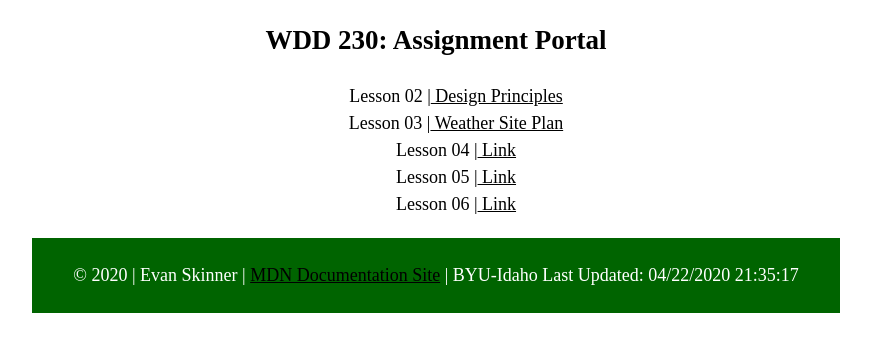
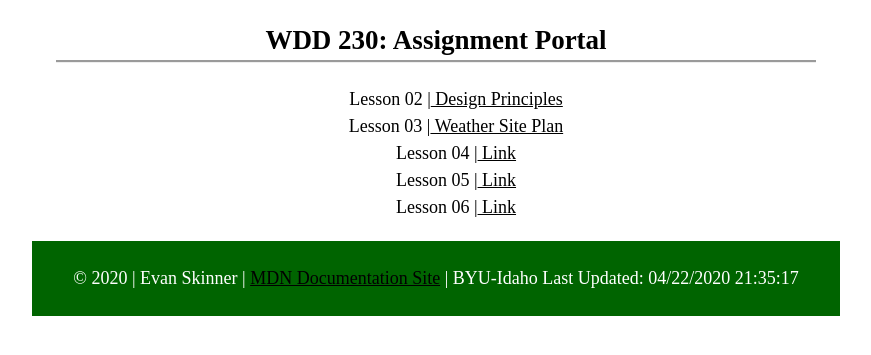
Before and after one commit to evanskinner1/evanskinner1.github.io, a plain HTML site: page index.html in a window 1280 px wide. Shown: the part 341-696 px from the top of the page, without its empty margins (204-1075 px from the left). Drawn offline with Linux system fonts and the light colour scheme.

Commit message:
update 03

```diff
--- a/css/main.css
+++ b/css/main.css
@@ -9,6 +9,8 @@ header, nav, main, footer {
     text-align: center;
 
 }
+
+h2 {border-bottom: groove;}
 
 header, footer {
     background-color: darkgreen;
```
